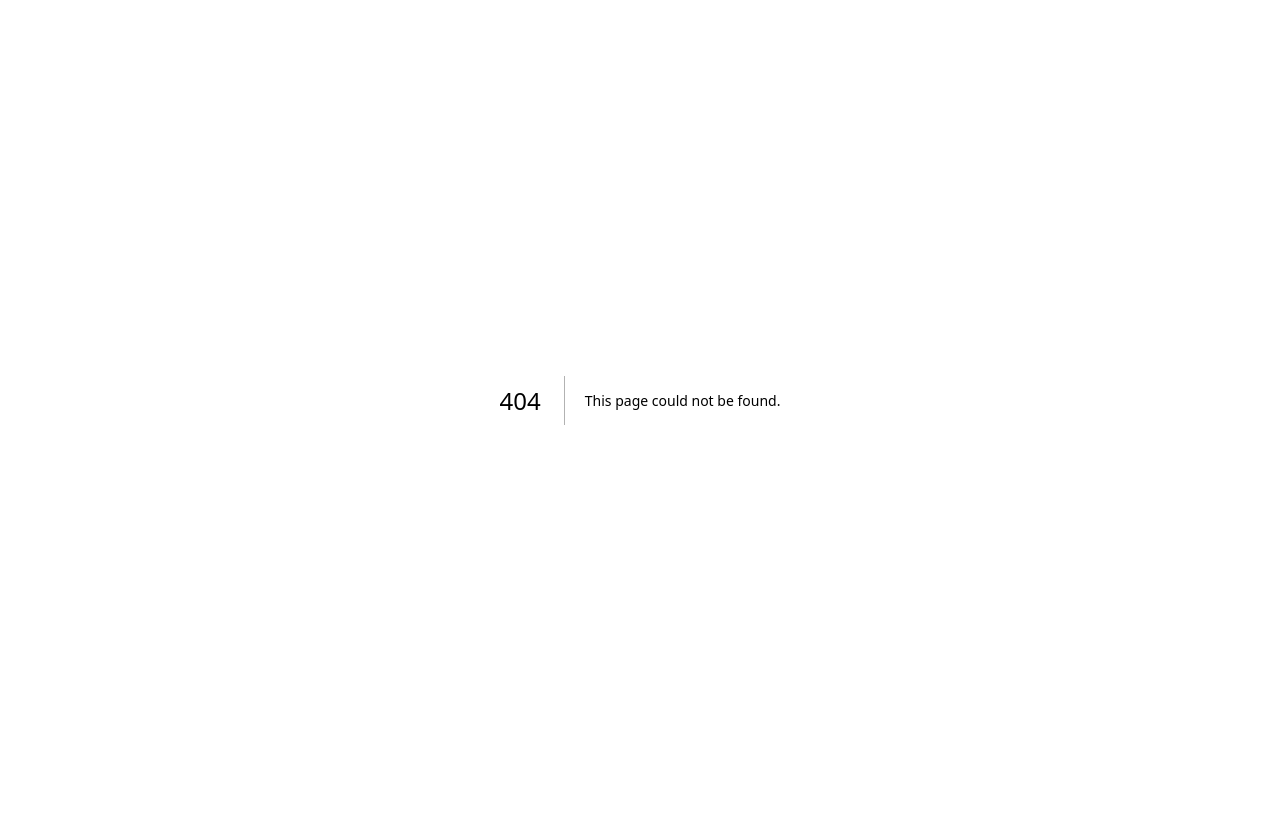
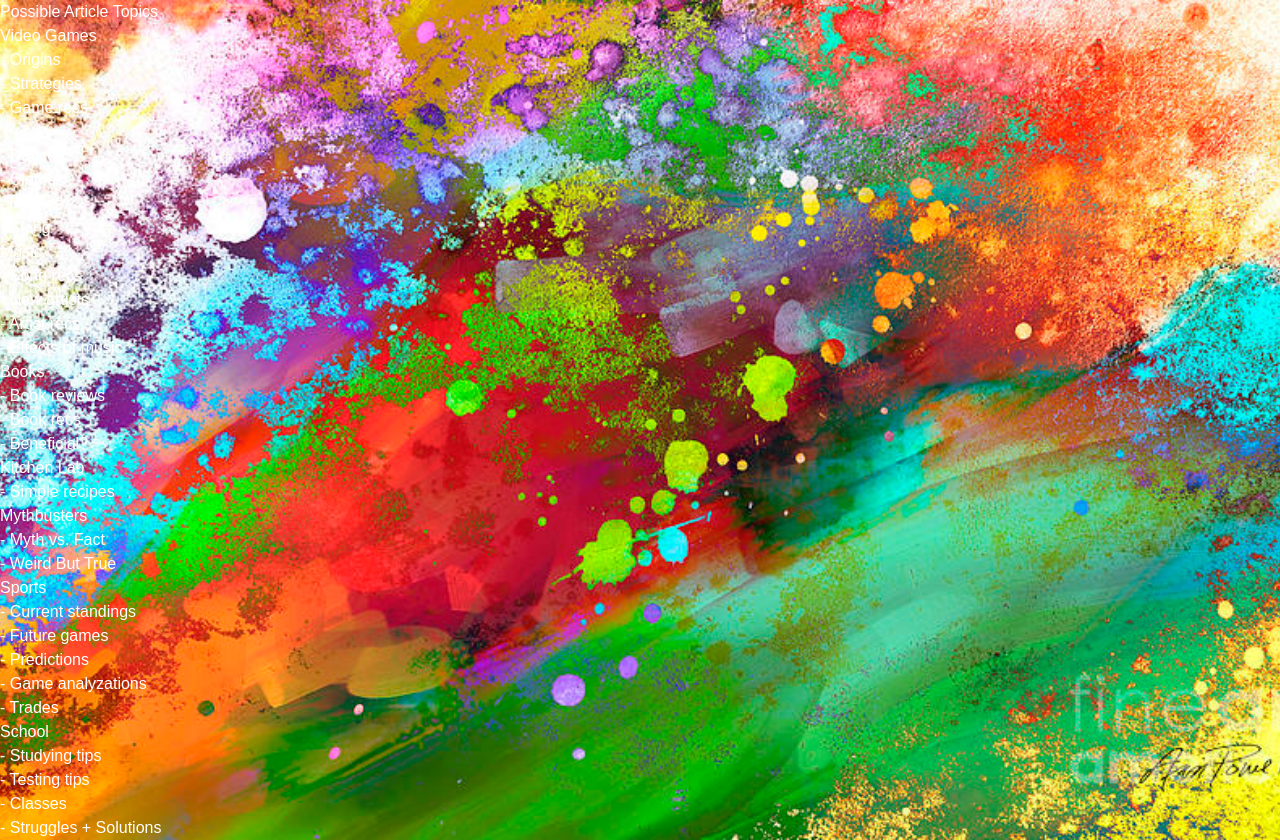
Before and after one commit to H4CK3R1010/Seemz-Like-Magazine, a Next.js app: page /topics in a window 1280 px wide. Before the commit this address had no page. Before the commit the page ends 800 px from the top, so only its background shows below. Built offline with nearby package versions, Linux system fonts and the light colour scheme.

Commit message:
Add topics page

```diff
--- /dev/null
+++ b/app/topics/page.tsx
@@ -0,0 +1,52 @@
+export default function Topics(){
+
+const topics=[
+["Video Games","Origins","Strategies","Game recs"],
+["Trends","Dances","Clothes","Memes","Slang"],
+["Music","Song recs","New artists","Artist recs","Effects of music"],
+["Books","Book reviews","Book recs","Beneficial?"],
+["Kitchen Lab","Simple recipes"],
+["Mythbusters","Myth vs. Fact","Weird But True"],
+["Sports","Current standings","Future games","Predictions","Game analyzations","Trades"],
+["School","Studying tips","Testing tips","Classes","Struggles + Solutions"]
+]
+
+
+return(
+
+<div className="background">
+
+<h1 className="slideTitle">
+Possible Article Topics
+</h1>
+
+
+<div className="topics">
+
+{topics.map((topic)=>(
+<div className="topicBox">
+
+<h2>
+{topic[0]}
+</h2>
+
+
+{topic.slice(1).map((item)=>(
+<p key={item}>
+- {item}
+</p>
+))}
+
+
+</div>
+))}
+
+
+</div>
+
+
+</div>
+
+)
+
+}
```
